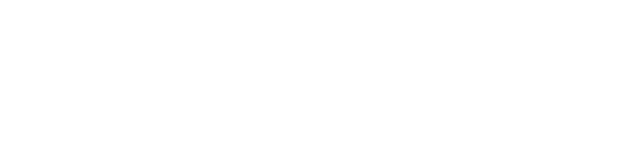
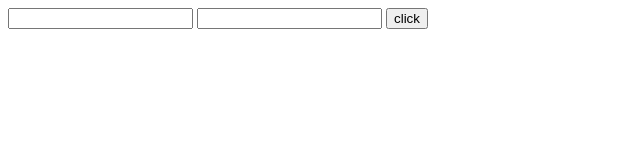
Before and after one commit to igorBrenno/TSI-LINGUAGEM-SCRIPT, a plain HTML site: page aulas-linguagem-script/aula2/index.html in a window 1280 px wide. Shown: the whole page, without its empty margins (0-640 px from the left). Drawn offline with Linux system fonts and the light colour scheme.

Commit message:
crete the funtion in javascript

```diff
--- a/aulas-linguagem-script/aula2/index.html
+++ b/aulas-linguagem-script/aula2/index.html
@@ -7,6 +7,8 @@
     <script src="js/script.js"></script>
 </head>
 <body>
-
+    <input type="number" id="primeiro">
+    <input type="number" id="segundo">
+    <button onclick="clicando()">click</button>
 </body>
 </html>
--- a/aulas-linguagem-script/aula2/js/script.js
+++ b/aulas-linguagem-script/aula2/js/script.js
@@ -1 +1,8 @@
-console.log("Funcionando")
+
+
+function clicando() {
+    var numero1 = document.getElementById("primeiro").value;
+    var numero2 = document.getElementById("segundo").value;
+    var resultado = parseInt(numero1) + parseInt(numero2);
+    console.log(resultado)
+}
```
